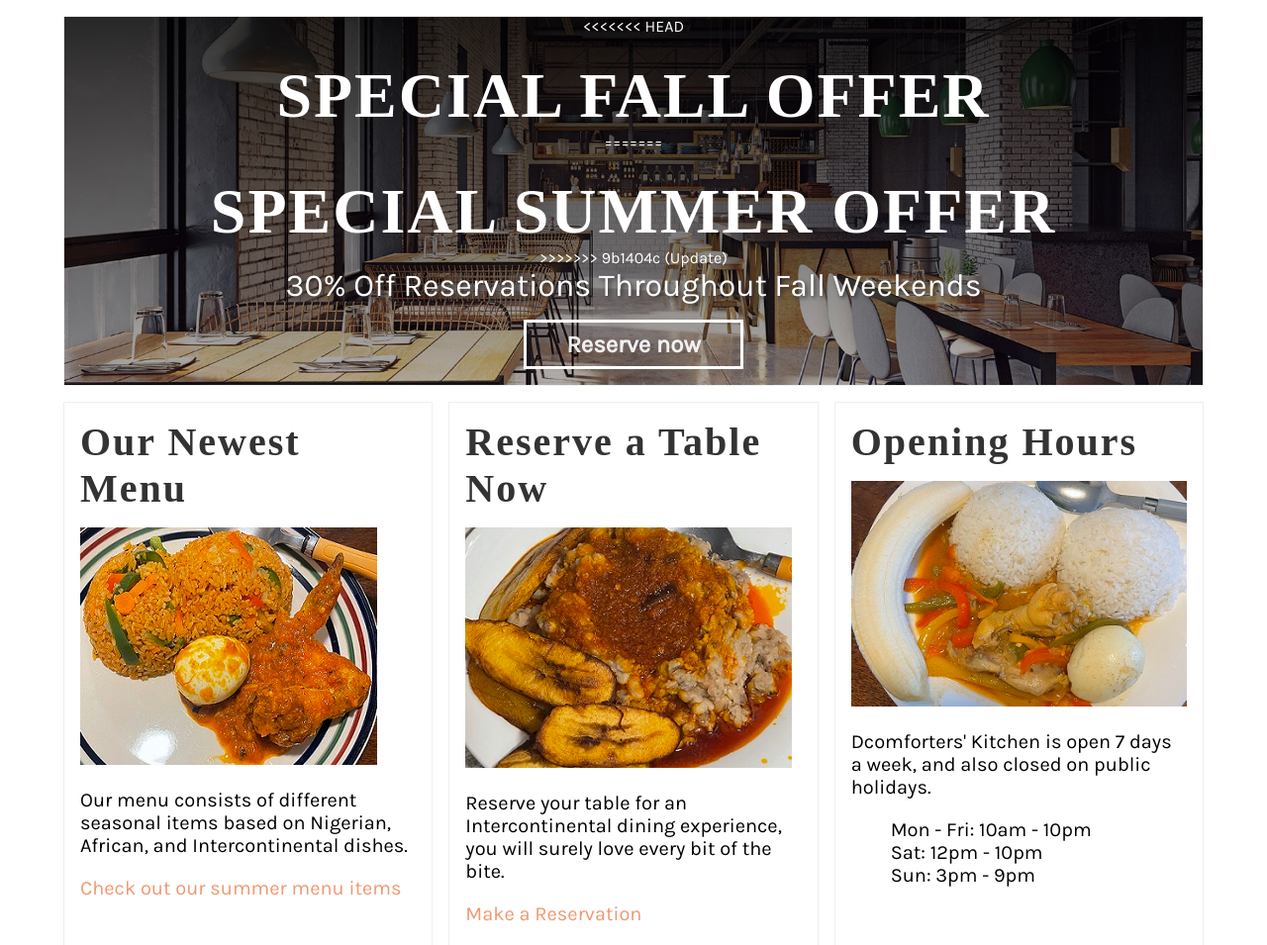
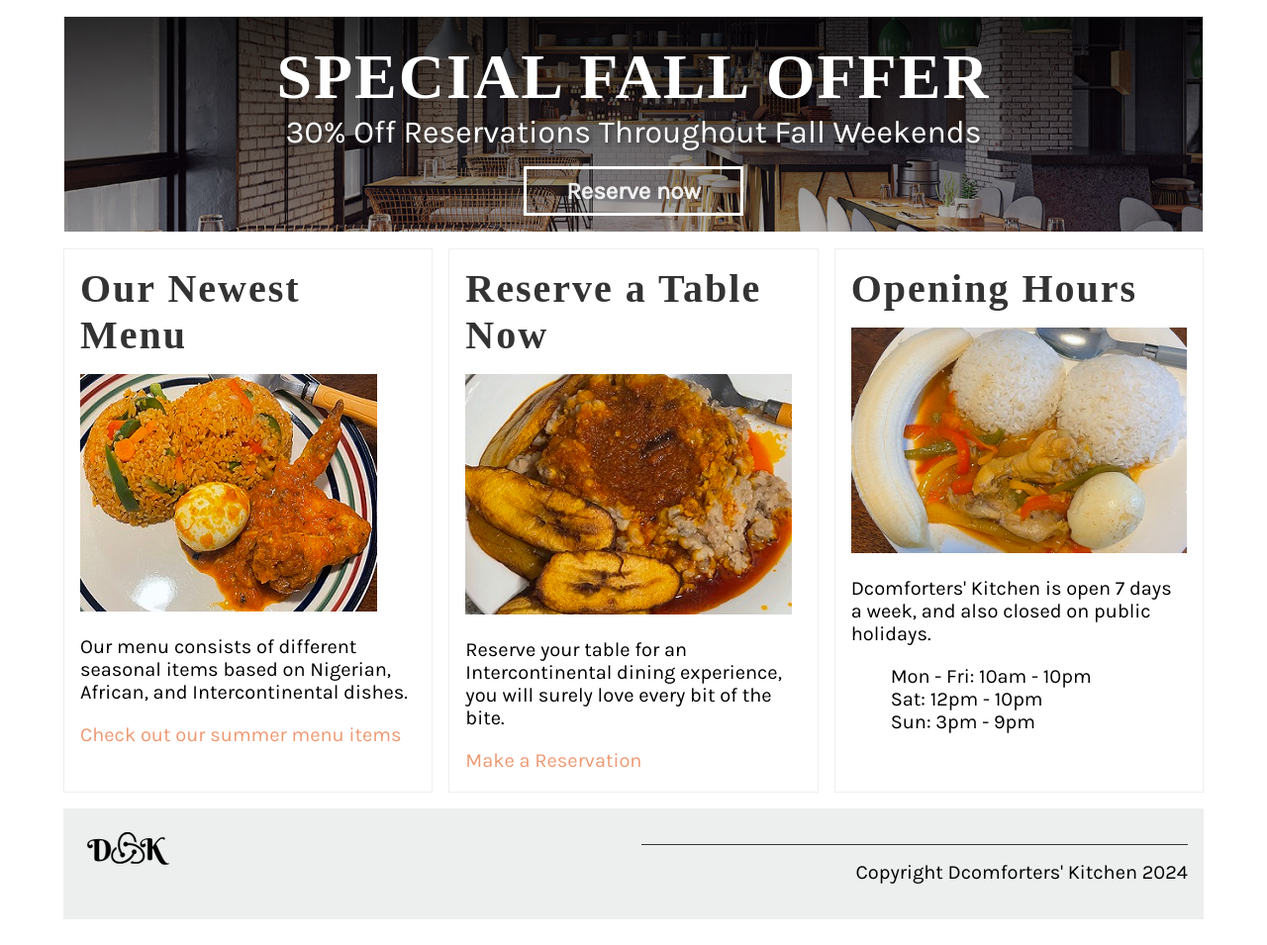
Before and after one commit to Dcomforter/New-Kitchen, a Django app: page / in a window 1280 px wide. Shown: the part 308-1263 px from the top of the page at 99% size. After the commit the page ends 1237 px from the top, so only its background shows below. Run offline with Django 4.2, Linux system fonts and the light colour scheme; some web fonts are replaced.

Commit message:
Accepted new changes to index.html

```diff
--- a/newapp/templates/index.html
+++ b/newapp/templates/index.html
@@ -4,11 +4,7 @@
 {% block content %}
   <section>
     <article id="hero">
-<<<<<<< HEAD
       <h1 class="heading_shadow">SPECIAL FALL OFFER</h1>
-=======
-      <h1 class="heading_shadow">SPECIAL SUMMER OFFER</h1>
->>>>>>> 9b1404c (Update)
       <p>
         30% Off Reservations Throughout Fall Weekends
       </p>
```
